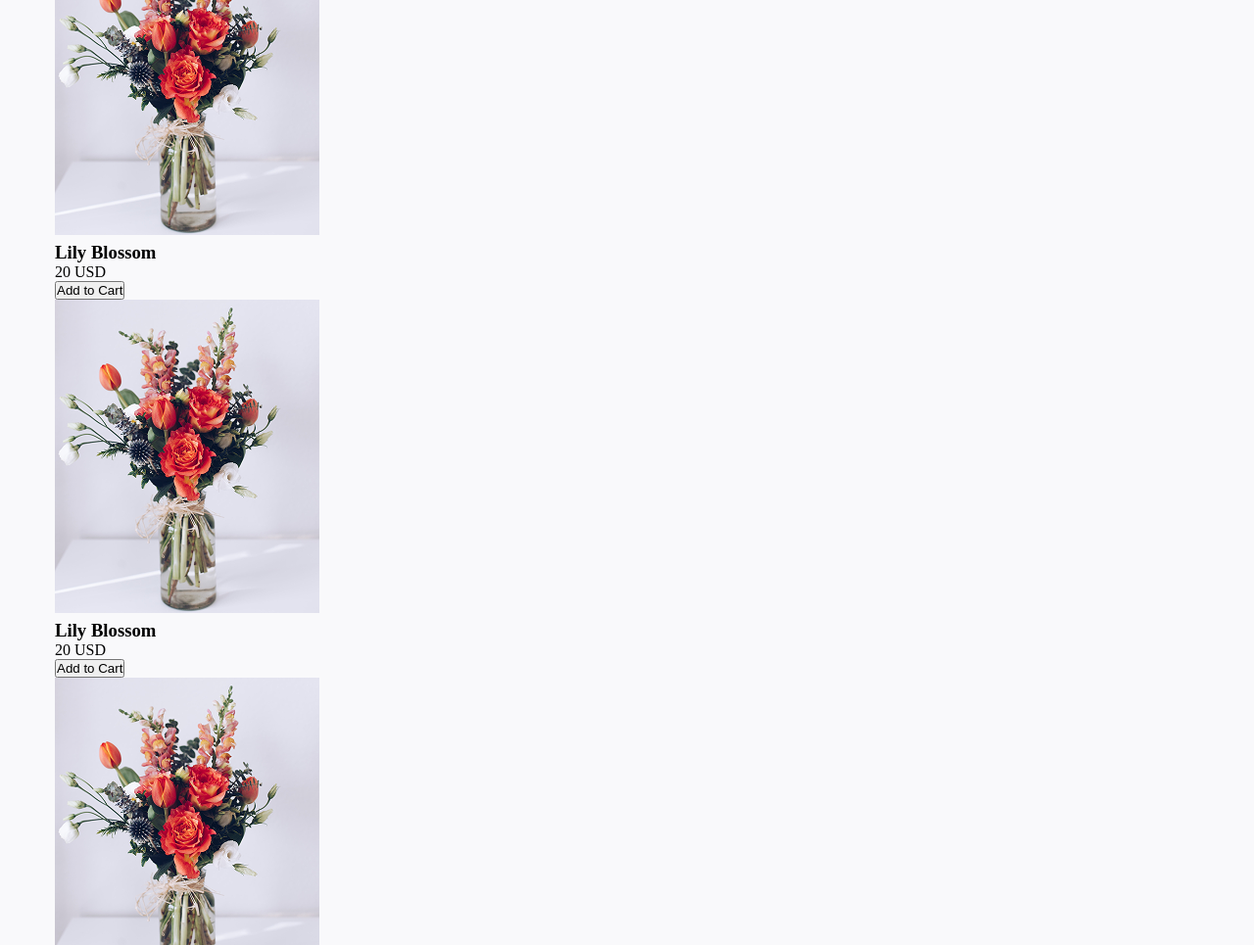
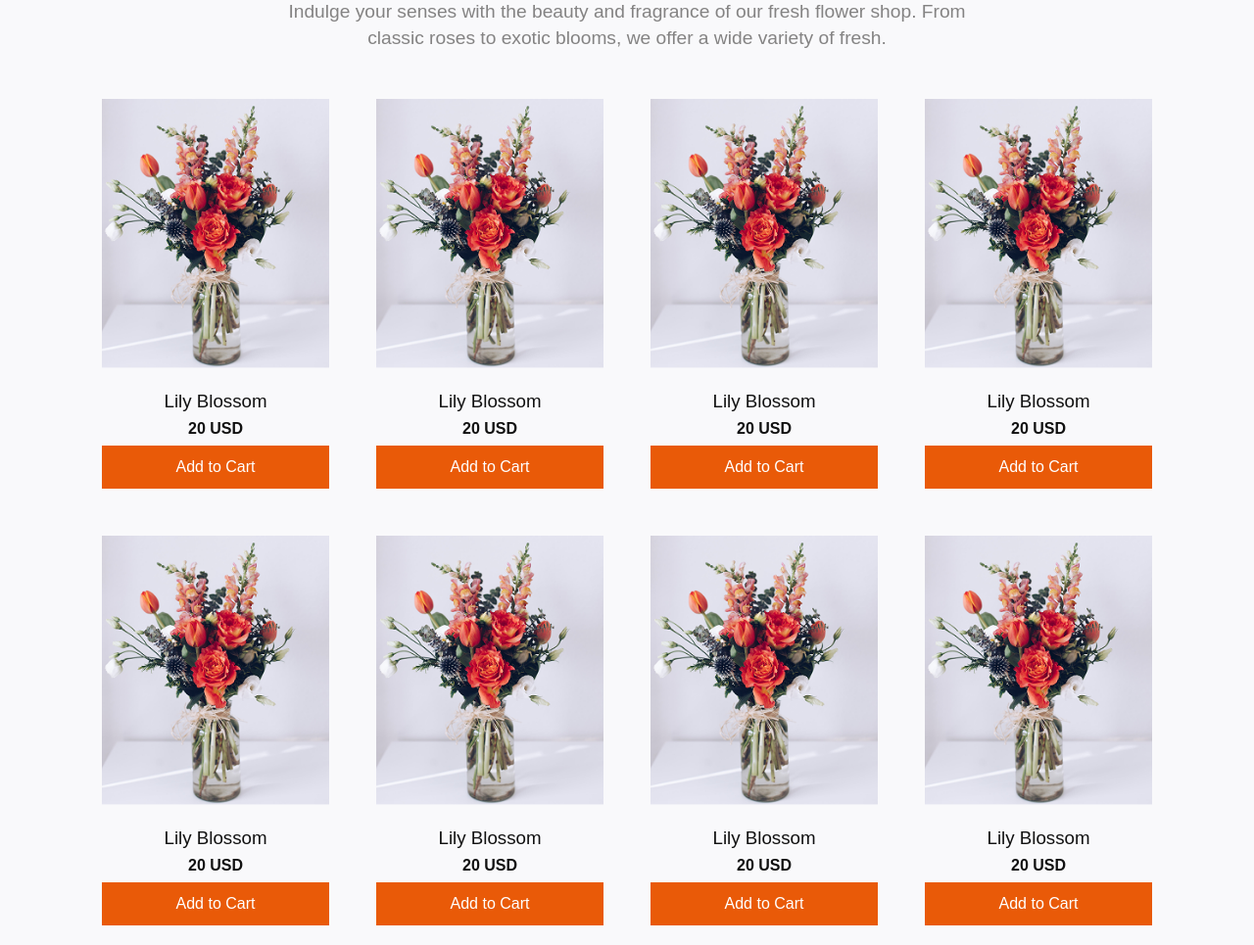
Before and after one commit to tasnim951/B12A02-page-repo, a plain HTML site: page index.html in a window 1280 px wide. Shown: the part 691-1656 px from the top of the page at 98% size. Drawn offline with Linux system fonts and the light colour scheme.

Commit message:
added plants section

```diff
--- a/index.html
+++ b/index.html
@@ -40,12 +40,13 @@
 
 </section>
 
-<!-- our planet section -->
+<!-- our plant section -->
 <section class="plants">
 
 
-<h2>Our Plants</h2>
-<p>Indulge your senses with the beauty and fragrance of our fresh flower shop. From classic roses to exotic blooms, we offer a wide variety of fresh.</p>
+<h2><span class="primary-color">Our</span>
+    <span class="black">Plants</span></h2>
+<p class="plant-text">Indulge your senses with the beauty and fragrance of our fresh flower shop. From <br> classic roses to exotic blooms, we offer a wide variety of fresh.</p>
 
 <div class="plant-grid">
 
@@ -53,41 +54,71 @@
          <img src="assets/sample-flower-image.png" alt="">
 
       <h3>Lily Blossom</h3>
-      <p>20 USD</p>
+       <p class="price">20 USD</p>
       <button>Add to Cart</button>
 
     </div>
-<div class="plant-grid">
+
 
     <div class="plant-card">
          <img src="assets/sample-flower-image.png" alt="">
 
       <h3>Lily Blossom</h3>
-      <p>20 USD</p>
-      <button>Add to Cart</button>
+      <p class="price">20 USD</p>
+      <button>Add to Cart</button></div>
 
-    </div>
-<div class="plant-grid">
+
 
     <div class="plant-card">
          <img src="assets/sample-flower-image.png" alt="">
 
       <h3>Lily Blossom</h3>
-      <p>20 USD</p>
+      <p class="price">20 USD</p>
       <button >Add to Cart</button>
 
     </div>
-<div class="plant-grid">
+
 
     <div class="plant-card">
          <img src="assets/sample-flower-image.png" alt="">
 
       <h3>Lily Blossom</h3>
-      <p>20 USD</p>
+      <p class="price">20 USD</p>
       <button>Add to Cart</button>
 
     </div>
+    <div class="plant-card">
+         <img src="assets/sample-flower-image.png" alt="">
 
+      <h3>Lily Blossom</h3>
+      <p class="price">20 USD</p>
+      <button>Add to Cart</button>
+
+    </div>
+    <div class="plant-card">
+         <img src="assets/sample-flower-image.png" alt="">
+
+      <h3>Lily Blossom</h3>
+      <p class="price">20 USD</p>
+      <button>Add to Cart</button>
+
+    </div>
+    <div class="plant-card">
+         <img src="assets/sample-flower-image.png" alt="">
+
+      <h3>Lily Blossom</h3>
+      <p class="price">20 USD</p>
+      <button>Add to Cart</button>
+
+    </div>
+    <div class="plant-card">
+         <img src="assets/sample-flower-image.png" alt="">
+
+      <h3>Lily Blossom</h3>
+      <p class="price">20 USD</p>
+      <button>Add to Cart</button>
+
+    </div>
 </div>
 </section>
 
--- a/style.css
+++ b/style.css
@@ -77,7 +77,7 @@ gap:0.625rem;
 }
 .hero-text p{
 
-    color:#9a9a9a;
+    color:#848383;
     line-height: 1.3;
     font-family: Arial, Helvetica, sans-serif;
    font-size: 1.3rem;
@@ -115,3 +115,73 @@ font-weight: 600;
     display: block;
 
 }
+
+/* our plants section */
+
+.plants{
+
+    text-align: center;
+    padding: 2rem;
+    font-family: Georgia, 'Times New Roman', sans-serif;
+}
+.plants h2{
+    margin-top: 1.5rem;
+    margin-bottom: 1rem;
+    line-height: 1.3;
+    font-size: 2.5rem;
+    font-weight: 600;
+}
+.plants h3{
+    color: #111111;
+font-weight:500;
+font-family: Arial, Helvetica, sans-serif;
+
+}
+.plant-text {
+    max-width:700px;
+    line-height: 1.4;
+    margin: 0 auto 2rem;
+    color: #848383;
+    font-family: Arial, Helvetica, sans-serif;
+    font-size: 1.2rem;
+
+}
+.plant-grid{
+
+display: grid;
+grid-template-columns: repeat(4, 1fr);
+gap: 1rem;
+
+}
+.plant-card
+{
+
+padding: 1rem;
+text-align: center;
+
+}
+
+.plant-card img{
+    width: 100%;
+    height: auto;
+    margin-bottom: 1rem;
+}
+.plant-card button{
+     width: 100%;
+    background-color: #E95A08;
+    padding: 0.8rem;
+    margin-top: 0.5rem;
+    border: none;
+    color: #ffffff;
+    font-size: 1rem;
+
+    cursor: pointor;
+    margin-top: 0.5rem;
+}
+.price{
+    color: #111111;
+    font-weight: bold;
+    font-size: 1rem;
+    margin-top: 0.5rem;
+    font-family:Arial, Helvetica, sans-serif;
+}
```
